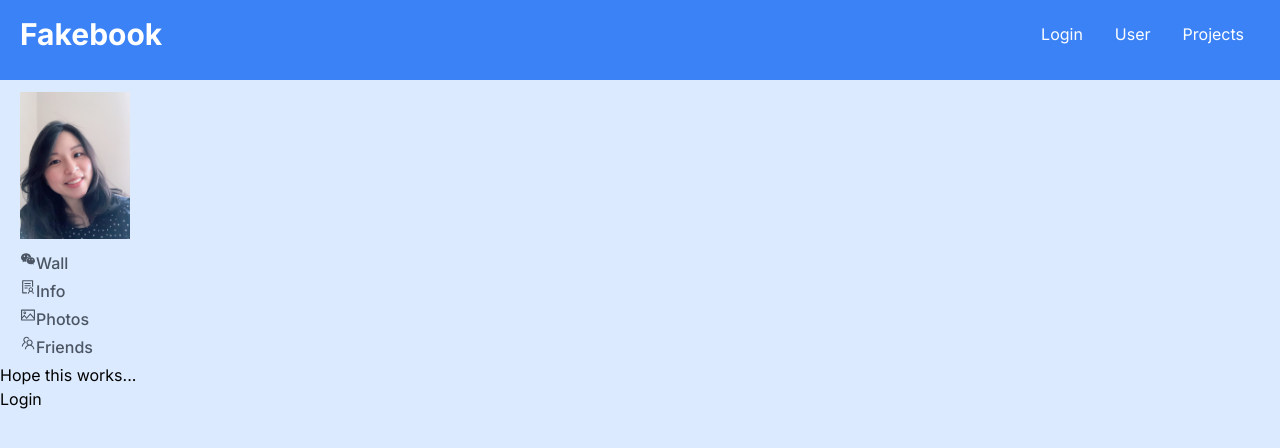
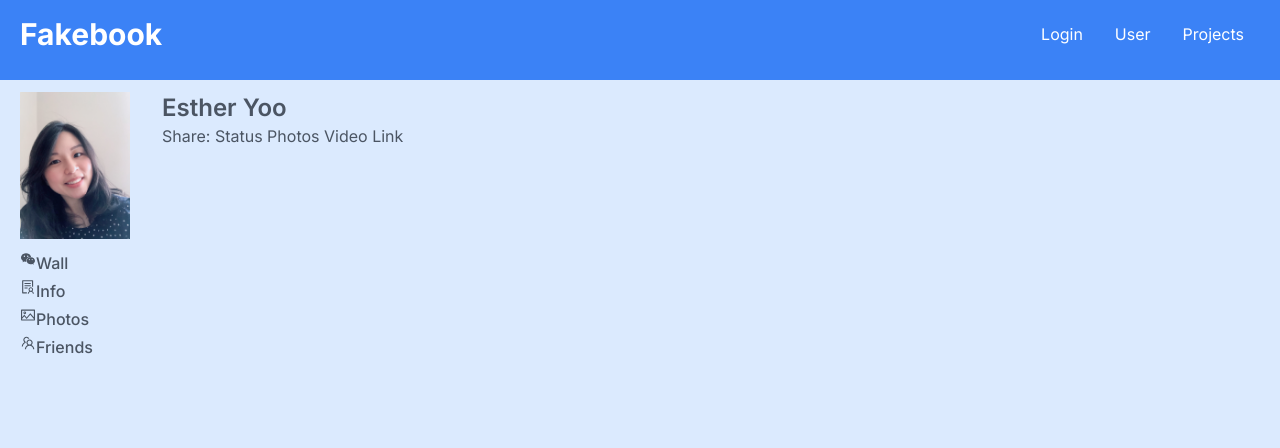
Before and after one commit to eyoo5/social_network, a Next.js app: page /user in a window 1280 px wide. Shown: the top 448 px of the page. Built offline with nearby package versions, Linux system fonts and the light colour scheme.

Commit message:
update ReadME and center tsx

```diff
--- /dev/null
+++ b/app/user/center.tsx
@@ -0,0 +1,23 @@
+"use client";
+import React from "react";
+import {
+  AiOutlineWechat,
+  AiOutlinePicture,
+  AiOutlineTeam,
+  AiOutlineSolution,
+} from "react-icons/ai";
+
+const Center = () => {
+  return (
+    <>
+      <div className="">
+        <p className="text-gray-600 font-semibold text-2xl">Esther Yoo</p>
+        <p className=" flex text-gray-600 text-md ">
+          Share: Status Photos Video Link
+        </p>
+      </div>
+    </>
+  );
+};
+
+export default Center;
--- a/app/user/page.tsx
+++ b/app/user/page.tsx
@@ -4,15 +4,16 @@ import Navbar from "../Navbar";
 import Link from "next/link";
 import Image from "next/image";
 import LeftBar from "./leftBar";
+import Center from "./center";
 
 const User = () => {
   return (
     <>
       <Navbar />
-      <div className="">
+      <div className="flex gap-3">
+        {/* the gap in tailwind controls space between flexbox items! */}
         <LeftBar />
-        <p>Hope this works...</p>
-        <Link href="/">Login</Link>
+        <Center />
       </div>
     </>
   );
```
Also changed, not shown: 1 other file (tests, documents, lock files or other folders).
